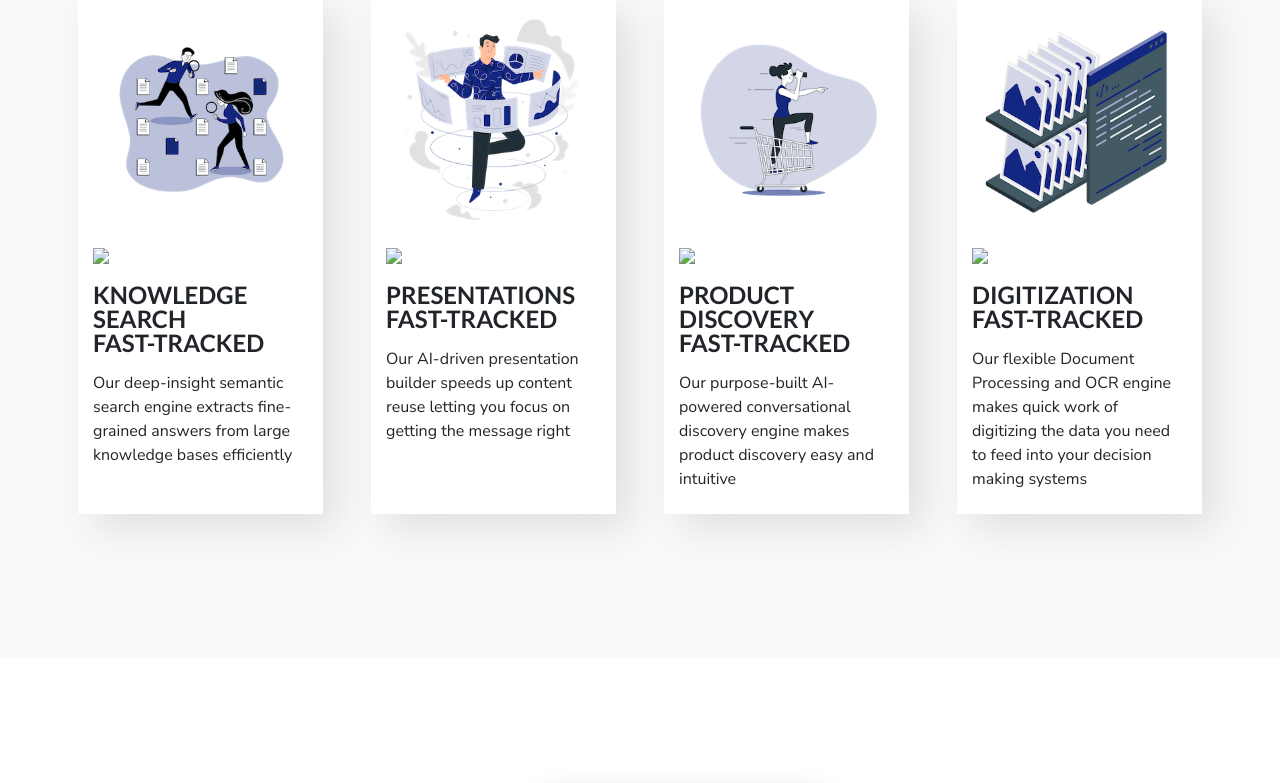
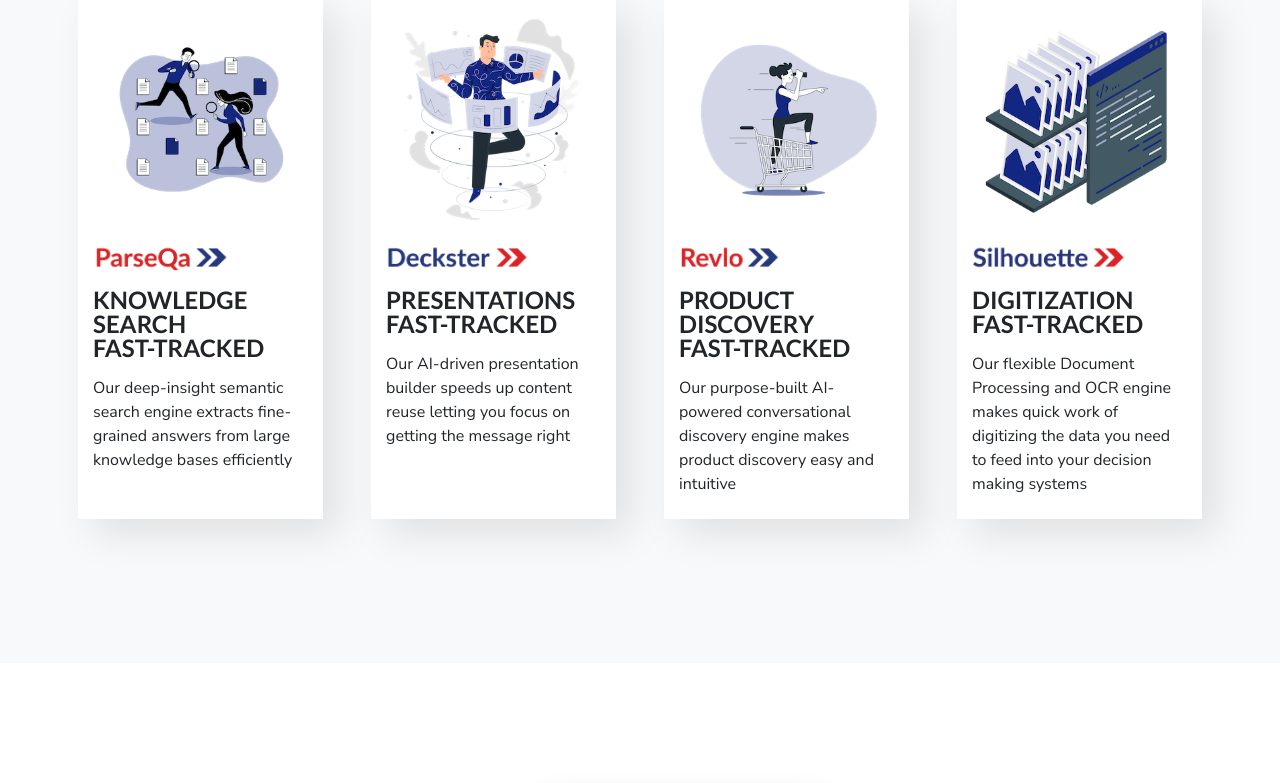
Before and after one commit to vivekmehta/inscripta_homepage_refresh, a website: page src/pug/index.pug in a window 1280 px wide. Shown: the part 1802-2585 px from the top of the page. Drawn offline with nearby package versions, Linux system fonts and the light colour scheme; some packages are replaced by stand-ins of ours; files that its build step writes are made by us from their sources; a script that the page names is missing; files whose address does not match are found by name.

Commit message:
Fixed the profuct titles

```diff
--- a/src/pug/index.pug
+++ b/src/pug/index.pug
@@ -101,7 +101,7 @@
                             .img-product.text-center
                                 img.img-fluid(src="assets/img/products/parseqa_isometric.png")
                             .my-3
-                                img.img-product-name(src="assets/img/products/parseqa_title1.jpg")
+                                img.img-product-name(src="assets/img/products/parseqa_title.jpg")
                             .my-3
                                 h4.product-tagline KNOWLEDGE SEARCH <br/> FAST-TRACKED
                             .mt-3
@@ -111,7 +111,7 @@
                             .img-product.text-center
                                 img.img-fluid(src="assets/img/products/deckster_isometric.png")
                             .my-3
-                                img.img-product-name(src="assets/img/products/deckster_title1.jpg")
+                                img.img-product-name(src="assets/img/products/deckster_title.jpg")
                             .my-3
                                 h4.product-tagline PRESENTATIONS <br/> FAST-TRACKED
                             .mt-3
@@ -121,7 +121,7 @@
                             .img-product.text-center
                                 img.img-fluid(src="assets/img/products/revlo_isometric.png")
                             .my-3
-                                img.img-product-name(src="assets/img/products/revlo_title1.jpg")
+                                img.img-product-name(src="assets/img/products/revlo_title.jpg")
                             .my-3
                                 h4.product-tagline PRODUCT DISCOVERY <br/> FAST-TRACKED
                             .mt-3
@@ -131,7 +131,7 @@
                             .img-product.text-center
                                 img.img-fluid(src="assets/img/products/silho_isometric.png")
                             .my-3
-                                img.img-product-name(src="assets/img/products/silho_title.png")
+                                img.img-product-name(src="assets/img/products/silho_title.jpg")
                             .my-3
                                 h4.product-tagline DIGITIZATION <br/> FAST-TRACKED
                             .mt-3
```
Also changed, not shown: docs/index.html.
